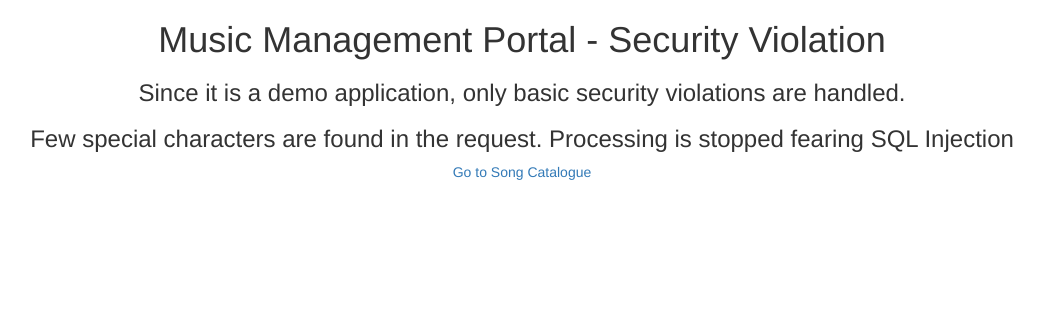
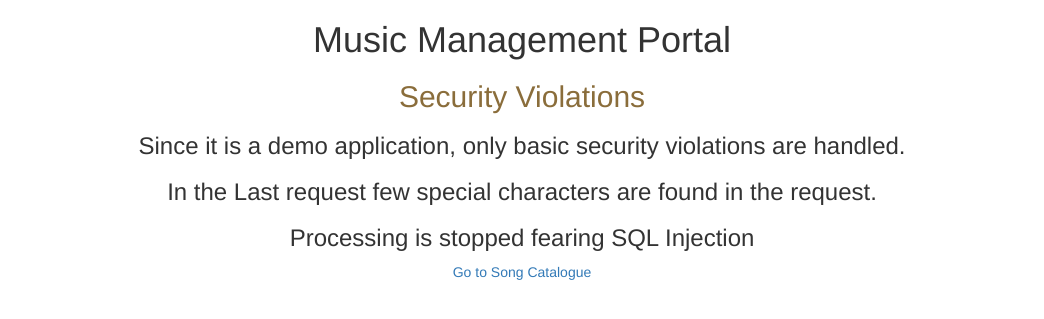
Before and after one commit to kamilkhan/music_management, a Flask app: template templates/security_violation.html in a window 1280 px wide. Shown: the top 319 px of the page, without its empty margins (118-1162 px from the left). Run offline with Flask 2, Linux system fonts and the light colour scheme; the template is opened without the code that fills it, so the values that code supplies are empty; some libraries are stand-ins or nearby versions.

Commit message:
few typos are corrected

```diff
--- a/templates/home.html
+++ b/templates/home.html
@@ -23,7 +23,7 @@
 {% if no_of_songs is gt 0 %}
     <h4>Songs Found : {{no_of_songs}}</h4>
     <table class="table table-striped">
-        <tr>
+        <thead>
             <td width="25%">Album</td>
             <td width="25%">Title</td>
             <td width="25%">Artist</td>
@@ -32,7 +32,7 @@
                     <input type="submit" value = "Upload New Song"/>
                 </form>
             </td>
-        </tr>
+        </thead>
 {% for item in items %}
 <tr>
     <td>{{item.album}}</td>
--- a/templates/play_shared_song.html
+++ b/templates/play_shared_song.html
@@ -5,7 +5,7 @@
 <h2>Album : {{ album }} </h2>
 <h2>Title : {{ title }} </h2>
 <h2>Artist : {{ artist }} </h2>
-Please click Play button as chromium browsers are not supporting auto play. It is shared file. Sharing with other users
+Please click Play button as Chromium browsers are not supporting auto play. It is shared file. Sharing with other users
 may invoke copyright violation.
 <br><br>
 <audio controls>
--- a/templates/play_song.html
+++ b/templates/play_song.html
@@ -4,7 +4,7 @@
     <meta name="viewport" content="width=device-width, initial-scale=1">
     <link href="/static/css/bootstrap.css" rel="stylesheet">
 </head>
-<div lass="container" align="center">
+<div class="container" align="center">
 <body>
 <h1> Music Management Portal </h1>
 <h2>Album : {{ album }} </h2>
--- a/templates/security_violation.html
+++ b/templates/security_violation.html
@@ -4,11 +4,13 @@
     <meta name="viewport" content="width=device-width, initial-scale=1">
     <link href="/static/css/bootstrap.css" rel="stylesheet">
 </head>
-<div lass="container" align="center">
 <body>
-<h1> Music Management Portal - Security Violation</h1>
+<div class="container" align="center">
+<h1> Music Management Portal</h1>
+<h2 class="text-warning"> Security Violations </h2>
 <h3> Since it is a demo application, only basic security violations are handled.</h3>
-<h3> Few special characters are found in the request. Processing is stopped fearing SQL Injection</h3>
+<h3> In the Last request few special characters are found in the request.</h3>
+<h3>Processing is stopped fearing SQL Injection</h3>
 <a href="/home"> Go to Song Catalogue</a>
 </body>
 </div>
--- a/templates/share_page.html
+++ b/templates/share_page.html
@@ -9,7 +9,7 @@
 <body>
 <div align="center" class = "container">
  <h1> Music Management Portal</h1>
-<h2> Sharing Link for Public Consumption</h2>
+ <h2> Sharing Link for Public Consumption</h2>
     Please share the following URL. <br> <i>{{ url }} </i>
 <br><br><br>
 <a href="/home"> Go to Song Catalogue</a>
--- a/templates/upload_song_form.html
+++ b/templates/upload_song_form.html
@@ -6,7 +6,7 @@
     <link href="/static/css/bootstrap.css" rel="stylesheet">
 </head>
 <body>
-<div lass="container" align="center">
+<div class="container" align="center">
      <h1> Music Management Portal</h1>
      <h2>Upload MP3 File</h2>
      <h3> {{error_message}}</h3>
```
